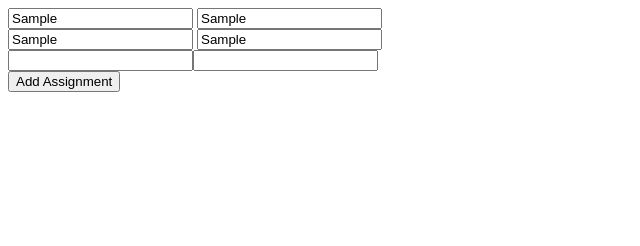
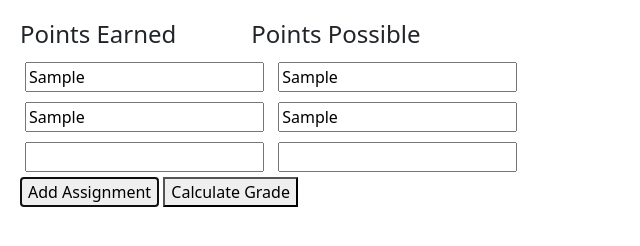
Before and after one commit to Axeinator/Grade-Tools, a website: page public/whatif.html in a window 1280 px wide. Both pictures are taken after typing "Sample", "Sample", "Sample", "Sample" into the empty fields and a click on the button "Add Assignment". Shown: the whole page, without its empty margins (0-640 px from the left). Drawn offline with nearby package versions, Linux system fonts and the light colour scheme.

Commit message:
basic css for grade calculation

```diff
--- a/public/stylesheets/main.css
+++ b/public/stylesheets/main.css
@@ -23,3 +23,7 @@ h1 {
 h3 {
     margin: 20px;
 }
+
+input {
+    margin: 5px;
+}
--- a/public/whatif.html
+++ b/public/whatif.html
@@ -3,12 +3,19 @@
 <head>
     <meta charset="UTF-8">
     <title>Title</title>
+    <link href="https://cdn.jsdelivr.net/npm/bootstrap@5.0.0-beta1/dist/css/bootstrap.min.css" rel="stylesheet"
+          integrity="sha384-giJF6kkoqNQ00vy+HMDP7azOuL0xtbfIcaT9wjKHr8RbDVddVHyTfAAsrekwKmP1" crossorigin="anonymous">
+    <link href="stylesheets/main.css" rel="stylesheet">
     <script src="scripts/calculator.js"></script>
     <script src="https://cdnjs.cloudflare.com/ajax/libs/jquery/3.5.1/jquery.min.js"
             integrity="sha512-bLT0Qm9VnAYZDflyKcBaQ2gg0hSYNQrJ8RilYldYQ1FxQYoCLtUjuuRuZo+fjqhx/qtq/1itJ0C2ejDxltZVFg=="
             crossorigin="anonymous"></script>
 </head>
 <body>
+<div style="overflow: hidden;">
+    <h4 style="float: left">Points Earned</h4>
+    <h4 style="float: left; margin-left: 75px;">Points Possible</h4>
+</div>
 <form id="grades">
     <input name="earnedgrade1">
     <input name="possiblegrade1"><br>
@@ -16,14 +23,16 @@
     <input name="possiblegrade2"><br>
 </form>
 <button onclick="insertGrade()">Add Assignment</button>
+<button onclick="currentGrade()">Calculate Grade</button>
 <h4 id="currentGrade"></h4>
 </body>
 <script>
   var gradeNum = 3
+
   function insertGrade() {
     let earnName = `<input name="earnedgrade${gradeNum}">`
     let possName = `<input name="possiblegrade${gradeNum}">`
-      $('#grades').append(earnName)
+    $('#grades').append(earnName + '\n')
     $('#grades').append(possName + '<br>')
     gradeNum++
   }
```
Lines whose indentation alone changed are shown as unchanged.
